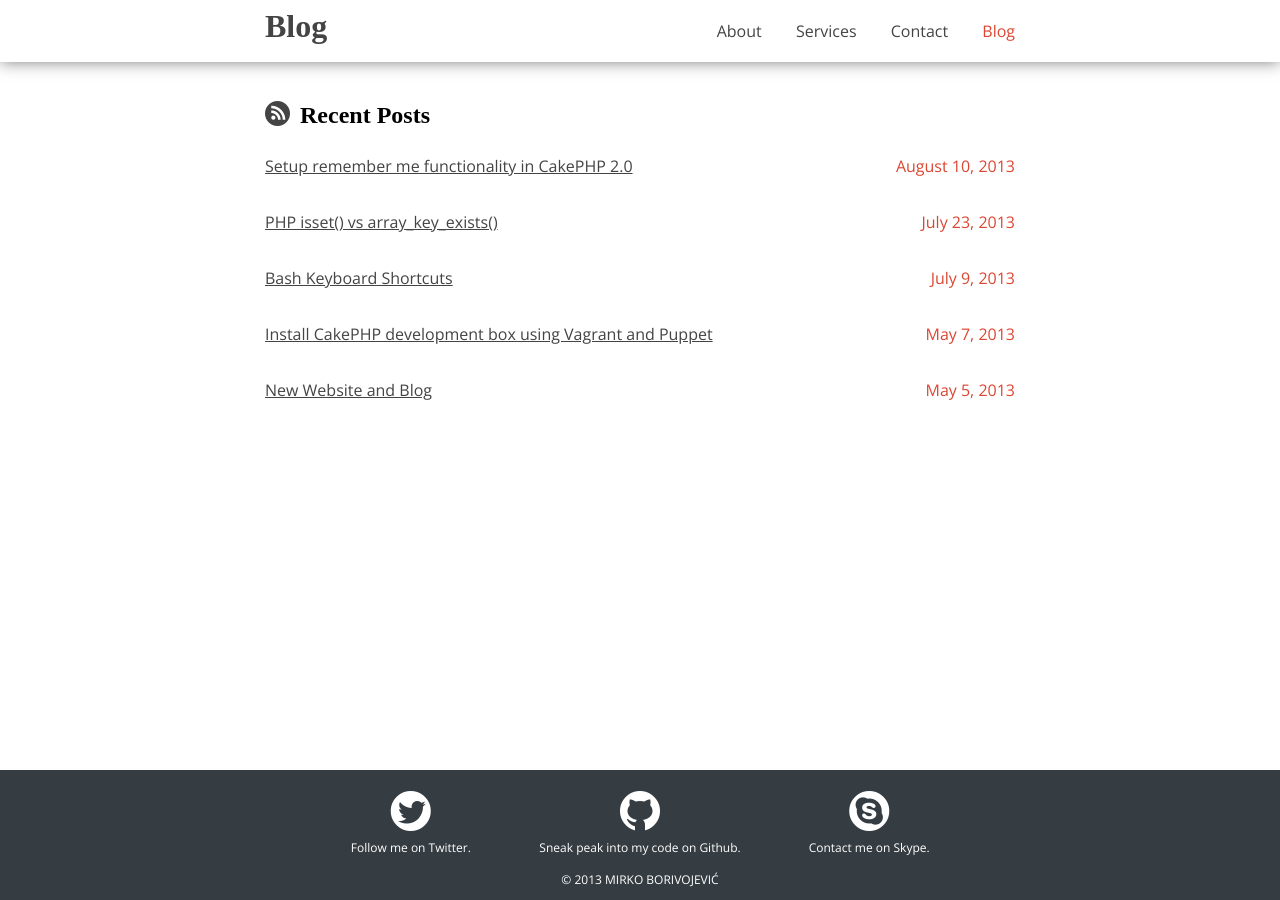
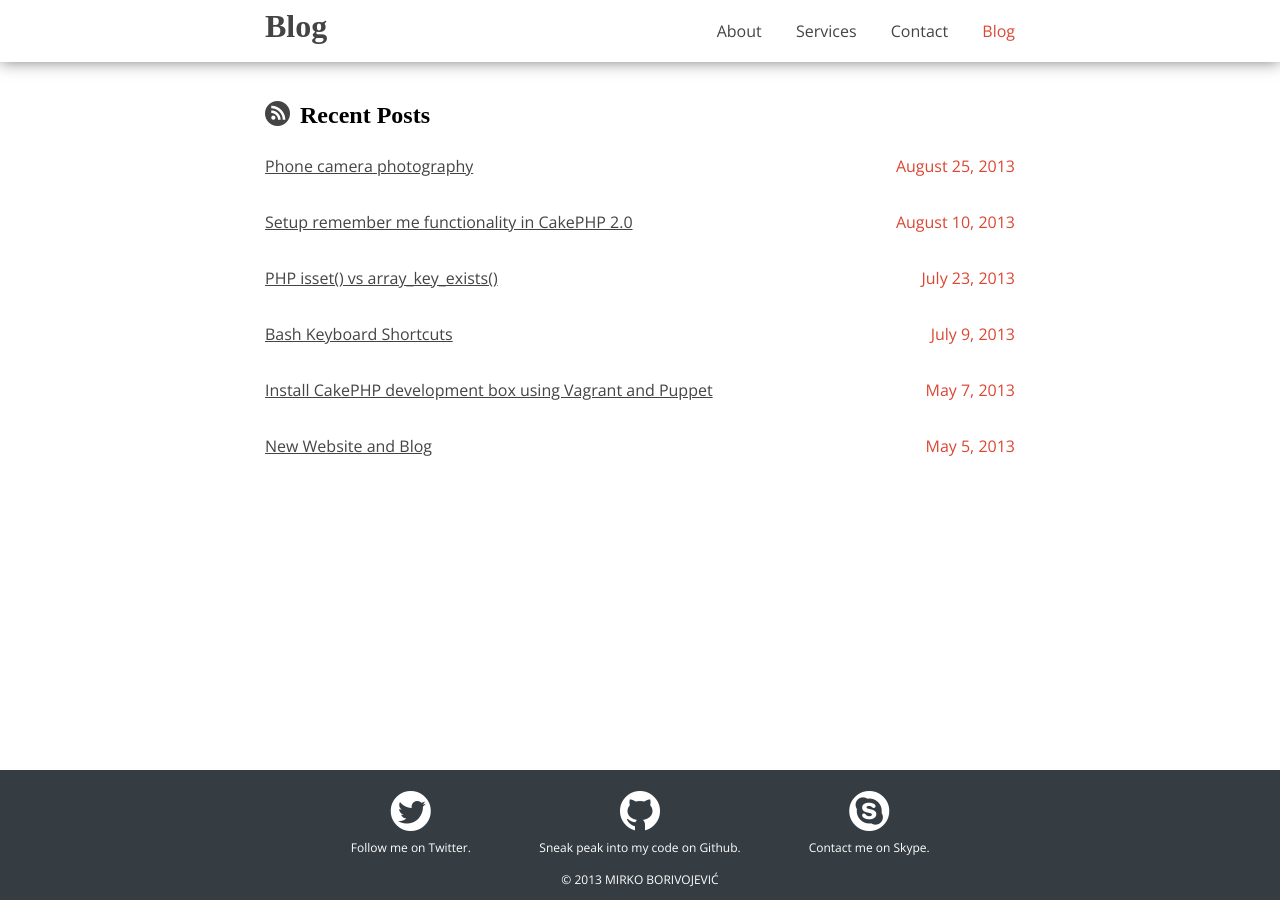
Before and after one commit to borivojevic/borivojevic.github.com, a Jekyll site: the page built from blog.html, in a window 1280 px wide. Built offline with Jekyll 4.4.1, drawn with Linux system fonts in a browser that asks for light colours; some web fonts are replaced; Markdown is read by kramdown in place of the engine named in the settings.

Commit message:
Add one more photo and publish

```diff
--- a/_posts/2013-08-25-phone-camera-photography.markdown
+++ b/_posts/2013-08-25-phone-camera-photography.markdown
@@ -22,3 +21,5 @@
 <iframe src="//instagram.com/p/Sp-SGwrj2G/embed/" width="612" height="710" frameborder="0" scrolling="no" allowtransparency="true"></iframe>
 
 <iframe src="//instagram.com/p/dclmpqrjwH/embed/" width="612" height="710" frameborder="0" scrolling="no" allowtransparency="true"></iframe>
+
+<iframe src="//instagram.com/p/cCW_dcrjyx/embed/" width="612" height="710" frameborder="0" scrolling="no" allowtransparency="true"></iframe>
```
Also changed, not shown: other parts of _posts/2013-08-25-phone-camera-photography.markdown (+0 -1 lines).
